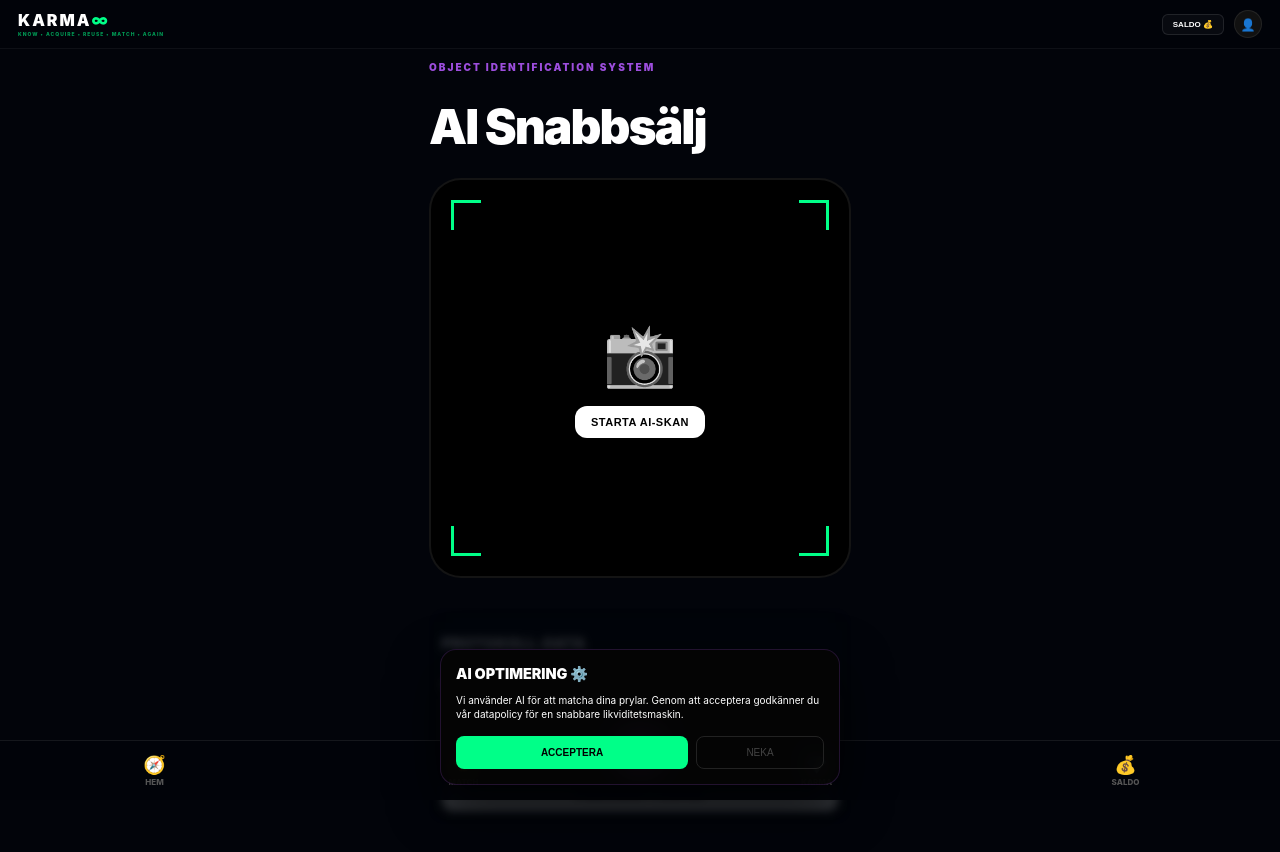
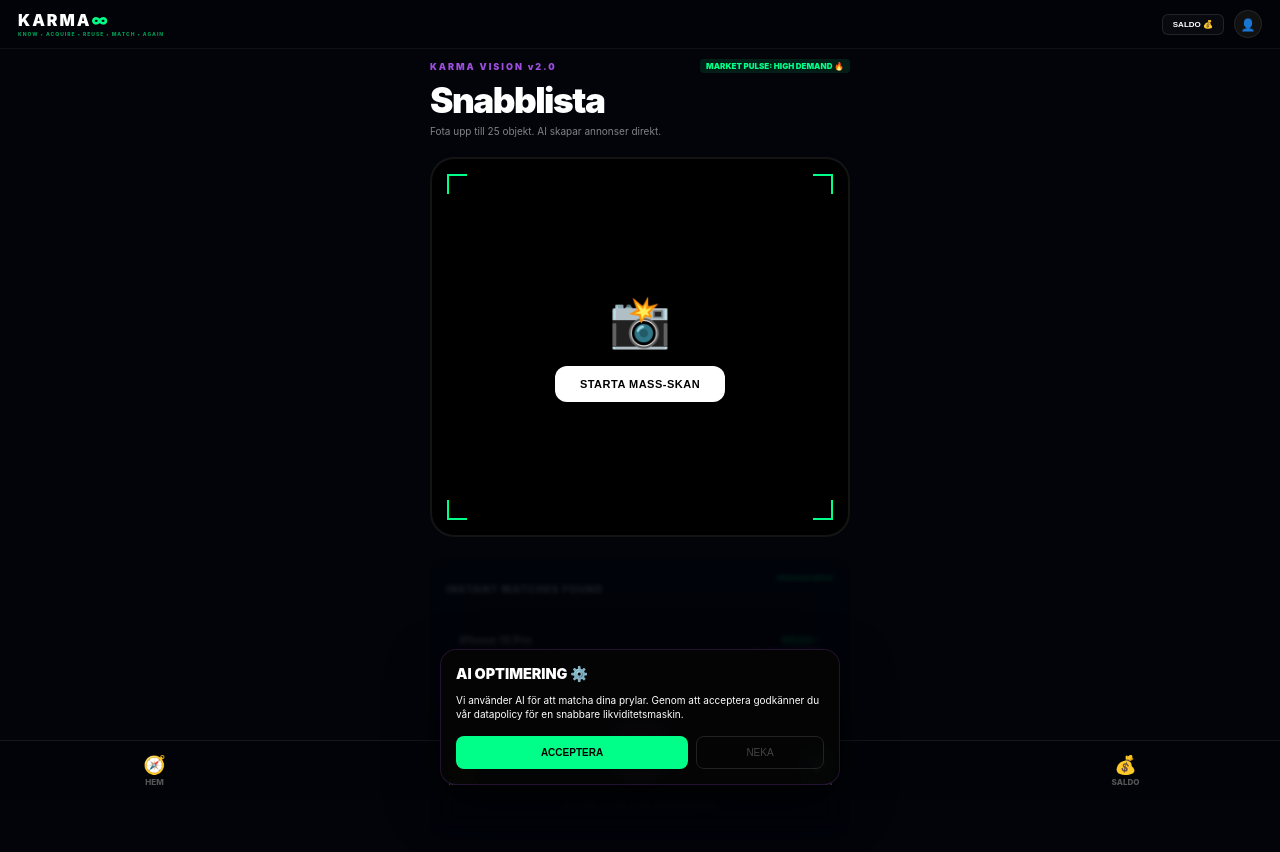
Before and after one commit to gascheckking/marketbeg-appGem, a Next.js app: page /sell/instant in a window 1280 px wide. Shown: the top 852 px of the page. Built offline with nearby package versions, Linux system fonts and the light colour scheme.

Commit message:
Update page.tsx

```diff
--- a/app/sell/instant/page.tsx
+++ b/app/sell/instant/page.tsx
@@ -1,17 +1,23 @@
 "use client";
 import { useState, useEffect, Suspense } from "react";
-import { useSearchParams } from "next/navigation";
+import { useSearchParams, useRouter } from "next/navigation";
 
 function AISellForm() {
+  const router = useRouter();
   const searchParams = useSearchParams();
   const isAgainMode = searchParams.get("source") === "history";
 
-  const [mode, setMode] = useState("single");
   const [isScanning, setIsScanning] = useState(false);
   const [scanProgress, setScanProgress] = useState(0);
   const [aiPrice, setAiPrice] = useState(0);
+  const [objectsFound, setObjectsFound] = useState(0);
 
-  // Simulera AI-skanning
+  // Demo-data för Instant Match (Folk som letar just nu)
+  const marketPulse = [
+    { buyer: "Alex_K", item: "iPhone 15 Pro", price: "9500:-", match: 99 },
+    { buyer: "Sanda_Loop", item: "Versace Tofflor", price: "1800:-", match: 94 }
+  ];
+
   useEffect(() => {
     if (isScanning) {
       const timer = setInterval(() => {
@@ -22,132 +28,114 @@
           }
           return prev + 1;
         });
-        // Pris-tikker som "hittar" värdet
-        setAiPrice(prev => prev + Math.floor(Math.random() * 250));
-      }, 30);
+        setAiPrice(prev => prev + Math.floor(Math.random() * 150));
+        // Simulera att AI hittar flera objekt i samma skan
+        if (scanProgress === 20) setObjectsFound(1);
+        if (scanProgress === 60) setObjectsFound(3);
+        if (scanProgress === 90) setObjectsFound(5);
+      }, 40);
       return () => clearInterval(timer);
     }
-  }, [isScanning]);
+  }, [isScanning, scanProgress]);
 
   return (
-    <div className="page-wrapper" style={{ paddingBottom: '120px' }}>
-      <header style={{ marginBottom: '30px' }}>
-        <div style={{ fontSize: '10px', fontWeight: 900, color: 'var(--neon-purple)', letterSpacing: '2px', marginBottom: '5px' }}>
-          OBJECT IDENTIFICATION SYSTEM
+    <div className="page-wrapper" style={{ paddingBottom: '120px', padding: '10px 15px' }}>
+      <header style={{ marginBottom: '20px' }}>
+        <div style={{ display: 'flex', justifyContent: 'space-between', alignItems: 'center' }}>
+          <div style={{ fontSize: '9px', fontWeight: 900, color: 'var(--neon-purple)', letterSpacing: '2px' }}>
+            KARMA VISION v2.0
+          </div>
+          <div style={{ fontSize: '8px', fontWeight: 900, color: 'var(--neon-mint)', background: 'rgba(0,255,136,0.1)', padding: '2px 6px', borderRadius: '4px' }}>
+            MARKET PULSE: HIGH DEMAND 🔥
+          </div>
         </div>
-        <h1 style={{ fontSize: '3rem', fontWeight: 900, letterSpacing: '-2px', lineHeight: 0.9 }}>
-          {isAgainMode ? "Loopa Igen" : "AI Snabbsälj"}
+        <h1 style={{ fontSize: '2.2rem', fontWeight: 900, letterSpacing: '-1.5px', lineHeight: 1, marginTop: '10px' }}>
+          {isAgainMode ? "Loopa Igen" : "Snabblista"}
         </h1>
+        <p style={{ fontSize: '10px', opacity: 0.5, marginTop: '5px' }}>Fota upp till 25 objekt. AI skapar annonser direkt.</p>
       </header>
 
       {/* SCANNER VIEWPORT */}
       <div className="scanner-container" style={{
-        position: 'relative',
-        height: '400px',
-        background: '#000',
-        borderRadius: '32px',
+        position: 'relative', height: '380px', background: '#000', borderRadius: '24px',
         border: `2px solid ${isScanning ? 'var(--neon-mint)' : 'var(--border)'}`,
-        overflow: 'hidden',
-        marginBottom: '30px',
-        display: 'flex',
-        flexDirection: 'column',
-        alignItems: 'center',
-        justifyContent: 'center',
-        transition: '0.5s all'
+        overflow: 'hidden', marginBottom: '20px', display: 'flex', alignItems: 'center', justifyContent: 'center'
       }}>
-        {/* Sci-fi Overlay Brackets */}
-        <div className="scanner-corner tl"></div>
-        <div className="scanner-corner tr"></div>
-        <div className="scanner-corner bl"></div>
-        <div className="scanner-corner br"></div>
+        <div className="scanner-corner tl"></div><div className="scanner-corner tr"></div>
+        <div className="scanner-corner bl"></div><div className="scanner-corner br"></div>
 
         {!isScanning ? (
           <div style={{ textAlign: 'center', zIndex: 10 }}>
-            <div style={{ fontSize: '60px', marginBottom: '15px', filter: 'grayscale(1)' }}>📸</div>
+            <div style={{ fontSize: '50px', marginBottom: '15px' }}>📸</div>
             <button
               onClick={() => setIsScanning(true)}
               className="primary-btn"
-              style={{ background: '#fff', color: '#000', borderRadius: '12px' }}
+              style={{ background: '#fff', color: '#000', borderRadius: '12px', padding: '12px 25px' }}
             >
-              STARTA AI-SKAN
+              STARTA MASS-SKAN
             </button>
           </div>
         ) : (
           <div style={{ width: '100%', height: '100%', position: 'relative' }}>
-            {/* Laser Line */}
             <div className="laser-line"></div>
 
-            {/* Scanning Data Overlay */}
             <div style={{ position: 'absolute', top: '20px', left: '20px', zIndex: 20 }}>
-              <div style={{ fontSize: '10px', fontWeight: 900, color: 'var(--neon-mint)' }}>IDENTIFYING... {scanProgress}%</div>
-              <div style={{ fontSize: '24px', fontWeight: 900, color: '#fff' }}>
-                {scanProgress > 40 ? "iPhone 15 Pro" : "Analyserar..."}
+              <div style={{ fontSize: '10px', fontWeight: 900, color: 'var(--neon-mint)' }}>IDENTIFYING OBJECTS... {scanProgress}%</div>
+              <div style={{ fontSize: '20px', fontWeight: 900, color: '#fff' }}>
+                {objectsFound} OBJEKT HITTADE
               </div>
             </div>
 
             <div style={{ position: 'absolute', bottom: '20px', right: '20px', textAlign: 'right' }}>
-              <div style={{ fontSize: '10px', fontWeight: 900, color: 'var(--neon-purple)' }}>ESTIMATED VALUE</div>
-              <div style={{ fontSize: '32px', fontWeight: 900, color: 'var(--neon-mint)' }}>{aiPrice} kr</div>
-            </div>
-
-            {/* Simulated Camera Feed Background */}
-            <div style={{ width: '100%', height: '100%', opacity: 0.3, display: 'flex', alignItems: 'center', justifyContent: 'center', fontSize: '150px' }}>
-              📱
+              <div style={{ fontSize: '10px', fontWeight: 900, color: 'var(--neon-purple)' }}>TOTAL LIKVIDITET</div>
+              <div style={{ fontSize: '28px', fontWeight: 900, color: 'var(--neon-mint)' }}>{aiPrice} kr</div>
             </div>
           </div>
         )}
       </div>
 
-      {/* Manual Details - Dyker upp efter skan */}
-      <div className={`glass-card ${isScanning ? 'fade-in' : 'hidden-form'}`}>
-        <h3 style={{ marginBottom: '20px', fontSize: '14px', fontWeight: 900, letterSpacing: '1px' }}>PROTOKOLL-DATA</h3>
-
-        <div style={{ display: 'grid', gridTemplateColumns: '1fr 1fr', gap: '15px' }}>
-          <div>
-            <label className="muted" style={{ fontSize: '9px', fontWeight: 900 }}>OBJEKT</label>
-            <div className="data-field">iPhone 15 Pro</div>
-          </div>
-          <div>
-            <label className="muted" style={{ fontSize: '9px', fontWeight: 900 }}>SKICK-ANALYS</label>
-            <div className="data-field" style={{ color: 'var(--neon-mint)' }}>Grade A+ (98%)</div>
-          </div>
+      {/* INSTANT SELL / MARKET MATCHES */}
+      <div className={`glass-card ${isScanning ? 'fade-in' : 'hidden-form'}`} style={{ padding: '15px' }}>
+        <div style={{ display: 'flex', justifyContent: 'space-between', marginBottom: '15px' }}>
+          <h3 style={{ fontSize: '10px', fontWeight: 900, letterSpacing: '1px' }}>INSTANT MATCHES FOUND</h3>
+          <span style={{ fontSize: '8px', color: 'var(--neon-mint)', fontWeight: 900 }}>PENGAR REDO</span>
         </div>
 
-        <button className="primary-btn" style={{ width: '100%', marginTop: '30px' }}>
-          PUBLICERA I LOOPEN
+        <div style={{ display: 'flex', flexDirection: 'column', gap: '8px' }}>
+          {marketPulse.map(match => (
+            <div key={match.buyer} style={{ background: 'rgba(255,255,255,0.02)', padding: '12px', borderRadius: '12px', border: '1px solid var(--border)', display: 'flex', justifyContent: 'space-between', alignItems: 'center' }}>
+              <div>
+                <div style={{ fontSize: '11px', fontWeight: 800 }}>{match.item}</div>
+                <div style={{ fontSize: '8px', opacity: 0.5 }}>DIREKTKÖPARE: @{match.buyer}</div>
+              </div>
+              <div style={{ textAlign: 'right' }}>
+                <div style={{ fontSize: '11px', fontWeight: 900, color: 'var(--neon-mint)' }}>{match.price}</div>
+                <div style={{ fontSize: '7px', fontWeight: 900, color: 'var(--neon-purple)' }}>{match.match}% MATCH SCORE</div>
+              </div>
+            </div>
+          ))}
+        </div>
+
+        <button className="primary-btn" style={{ width: '100%', marginTop: '20px', background: 'var(--neon-purple)' }}>
+          GODKÄNN ALLA & SÄLJ DIREKT
+        </button>
+        <button style={{ width: '100%', marginTop: '10px', background: 'transparent', border: '1px solid #222', color: '#444', fontSize: '10px', fontWeight: 800, padding: '10px' }}>
+          ELLER LISTA FÖR BUDGIVNING
         </button>
       </div>
 
       <style jsx>{`
-        .scanner-container {
-          box-shadow: ${isScanning ? '0 0 50px rgba(0, 255, 136, 0.1)' : 'none'};
-        }
-        .scanner-corner {
-          position: absolute; width: 30px; height: 30px; border: 3px solid var(--neon-mint); z-index: 5;
-        }
-        .tl { top: 20px; left: 20px; border-right: 0; border-bottom: 0; }
-        .tr { top: 20px; right: 20px; border-left: 0; border-bottom: 0; }
-        .bl { bottom: 20px; left: 20px; border-right: 0; border-top: 0; }
-        .br { bottom: 20px; right: 20px; border-left: 0; border-top: 0; }
-
+        .scanner-corner { position: absolute; width: 20px; height: 20px; border: 2px solid var(--neon-mint); z-index: 5; }
+        .tl { top: 15px; left: 15px; border-right: 0; border-bottom: 0; }
+        .tr { top: 15px; right: 15px; border-left: 0; border-bottom: 0; }
+        .bl { bottom: 15px; left: 15px; border-right: 0; border-top: 0; }
+        .br { bottom: 15px; right: 15px; border-left: 0; border-top: 0; }
         .laser-line {
           position: absolute; width: 100%; height: 2px; background: var(--neon-mint);
-          box-shadow: 0 0 15px var(--neon-mint); z-index: 15;
-          animation: scan 2s infinite ease-in-out;
+          box-shadow: 0 0 15px var(--neon-mint); z-index: 15; animation: scan 2s infinite ease-in-out;
         }
-
-        .data-field {
-          background: rgba(255,255,255,0.03); border: 1px solid var(--border);
-          padding: 15px; borderRadius: 12px; margin-top: 5px; font-weight: 800;
-        }
-
-        @keyframes scan {
-          0% { top: 0%; opacity: 0; }
-          50% { opacity: 1; }
-          100% { top: 100%; opacity: 0; }
-        }
-
-        .hidden-form { opacity: 0.2; pointer-events: none; filter: blur(4px); transition: 0.5s; }
+        @keyframes scan { 0% { top: 0%; opacity: 0; } 50% { opacity: 1; } 100% { top: 100%; opacity: 0; } }
+        .hidden-form { opacity: 0.1; pointer-events: none; filter: blur(2px); transition: 0.5s; }
         .fade-in { opacity: 1; filter: blur(0); transition: 0.5s; }
       `}</style>
     </div>
@@ -156,7 +144,7 @@
 
 export default function AISellPage() {
   return (
-    <Suspense fallback={<div className="page-wrapper">INITIALIZING KARMA PROTOCOL...</div>}>
+    <Suspense fallback={<div className="page-wrapper">INITIALIZING KARMA VISION...</div>}>
       <AISellForm />
     </Suspense>
   );
```
